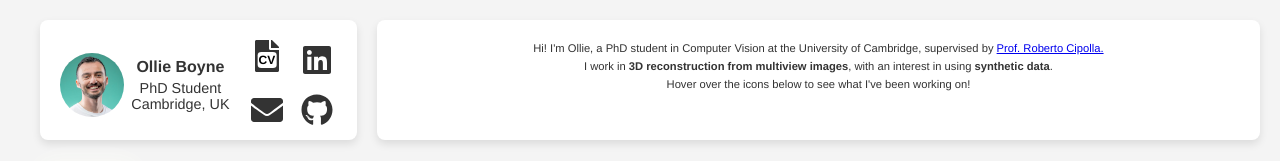
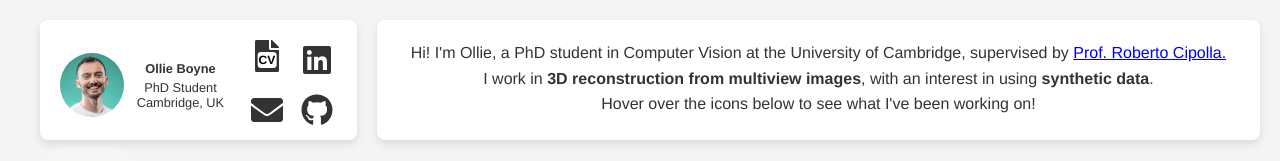
Before and after one commit to OllieBoyne/ollieboyne.github.io, a React (Create React App) app: page / in a window 1280 px wide. Shown: the top 161 px of the page. Built offline with nearby package versions, Linux system fonts and the light colour scheme.

Commit message:
Better font sizing

```diff
--- a/src/components/contactBar.css
+++ b/src/components/contactBar.css
@@ -41,6 +41,7 @@
   flex-direction: column;
   justify-content: center;
   flex-grow: 1;
+  font-size: 1vw;
 }
 
 .headshot {
@@ -52,11 +53,6 @@
 .name {
   font-weight: bold;
   margin-bottom: 0.25rem; /* Adjust as necessary */
-}
-
-.phd-info,
-.location-info {
-  font-size: 0.9rem; /* Adjust as necessary */
 }
 
 .info-container {
@@ -125,8 +121,8 @@
 /* } */
 
 @media (max-width: 768px) {
-  .name {
-    font-size: calc(0.6 * 1rem); /* Adjust based on current size */
+  .name-phd-location-container {
+    font-size: 1vw; /* Adjust based on current size */
   }
 
   .headshot {
@@ -152,13 +148,8 @@
 }
 
 @media (max-width: 480px) {
-  .name {
+  .name-phd-location-container {
     font-size: calc(0.5 * 1rem); /* Adjust based on current size */
-  }
-
-  .phd-info,
-  .location-info {
-    font-size: calc(0.5 * 0.9rem); /* Example for specific elements */
   }
 
   .name-phd-location-container {
--- a/src/components/introText.css
+++ b/src/components/introText.css
@@ -23,17 +23,17 @@
 
   .intro-text p {
     line-height: 1.6;
-    font-size: 1rem;
+    font-size: 1vw;
   }
 
   @media screen and (max-width: 1300px) {
     .intro-text p {
-      font-size: 0.7rem;
+      font-size: 1.25vw;
     }
   }
 
-  @media screen and (max-width: 800px) {
+  @media screen and (max-width: 700px) {
     .intro-text p {
-      font-size: 0.5rem;
+      font-size: 1.5vw;
     }
   }
```
